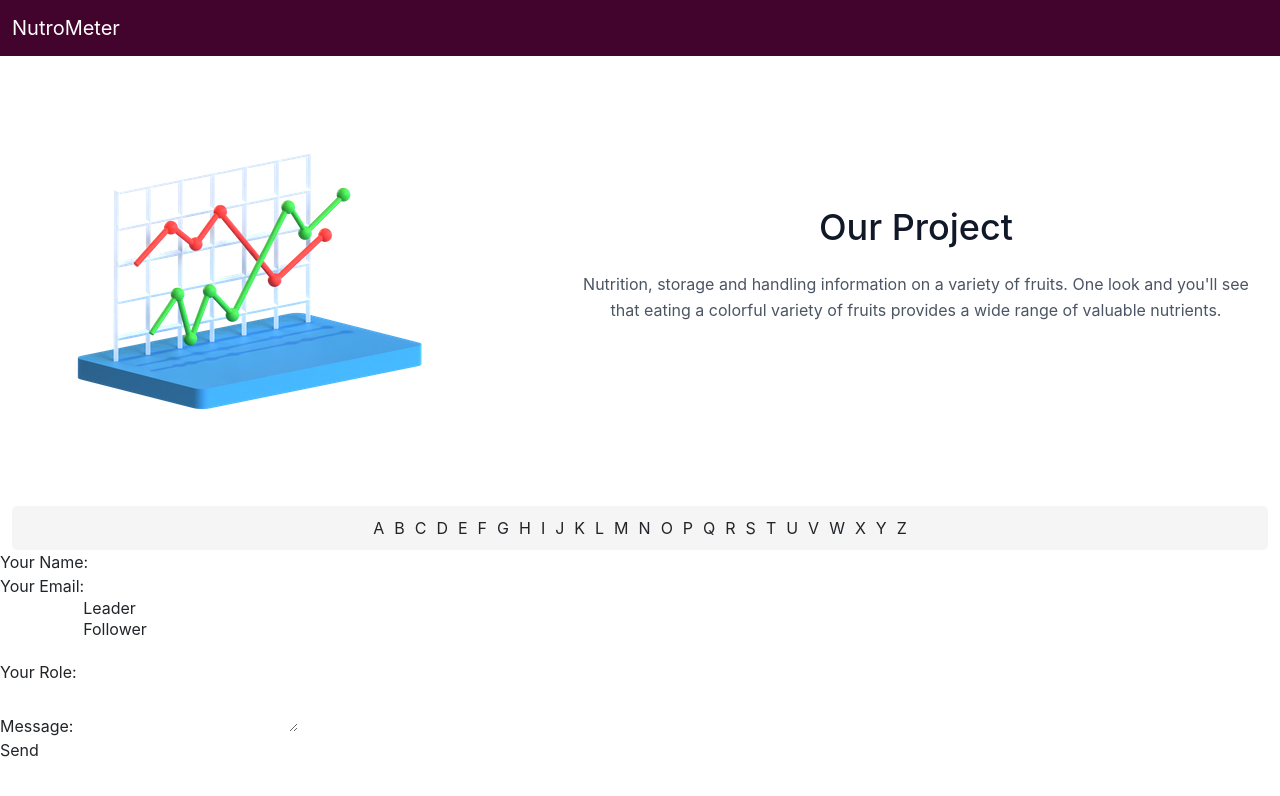
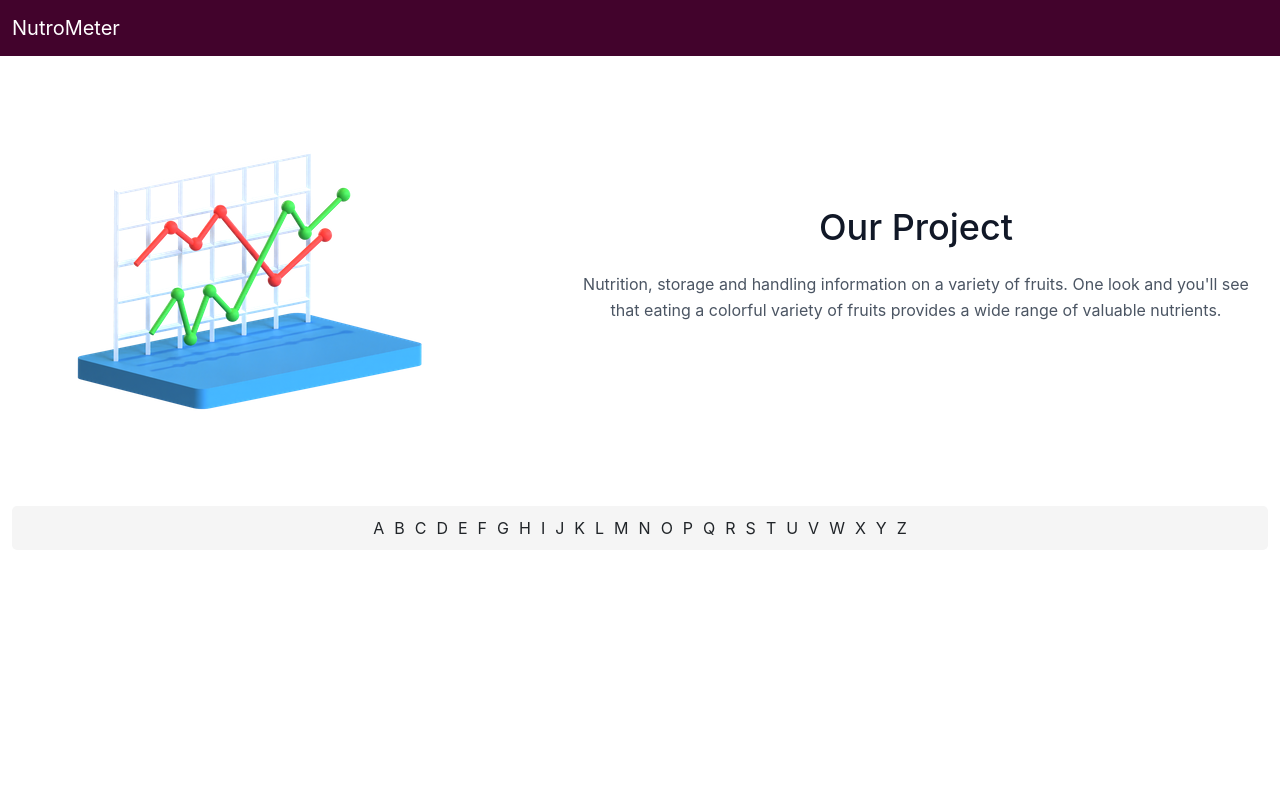
Before and after one commit to imhardikdesai/Nutritions-Meter, a React (Create React App) app: page / in a window 1280 px wide. Shown: the top 796 px of the page. Built offline with nearby package versions, Linux system fonts and the light colour scheme.

Commit message:
remove form

```diff
--- a/src/App.js
+++ b/src/App.js
@@ -1,5 +1,4 @@
 import './App.css';
-import Form from './Components/Form';
 import FruitInput from './Components/FruitInput';
 import NavBar from './Components/NavBar';
 import Testonomial from './Components/Testonomial';
@@ -10,7 +9,6 @@ function App() {
       <NavBar />
       <Testonomial />
       <FruitInput />
-      <Form/>
     </>
   );
 }
--- a/src/Components/Form.jsx
+++ /dev/null
@@ -1,29 +0,0 @@
-import React from 'react'
-
-export default function Form() {
-    return (
-        <div>
-            <form name="contact" method="POST" data-netlify="true">
-                <p>
-                    <label>Your Name: <input type="text" name="name" /></label>
-                </p>
-                <p>
-                    <label>Your Email: <input type="email" name="email" /></label>
-                </p>
-                <p>
-                    <label>Your Role: <select name="role[]" multiple>
-                        <option value="leader">Leader</option>
-                        <option value="follower">Follower</option>
-                    </select></label>
-                </p>
-                <p>
-                    <label>Message: <textarea name="message"></textarea></label>
-                </p>
-                <p>
-                    <button type="submit">Send</button>
-                </p>
-            </form>
-
-        </div>
-    )
-}
```
